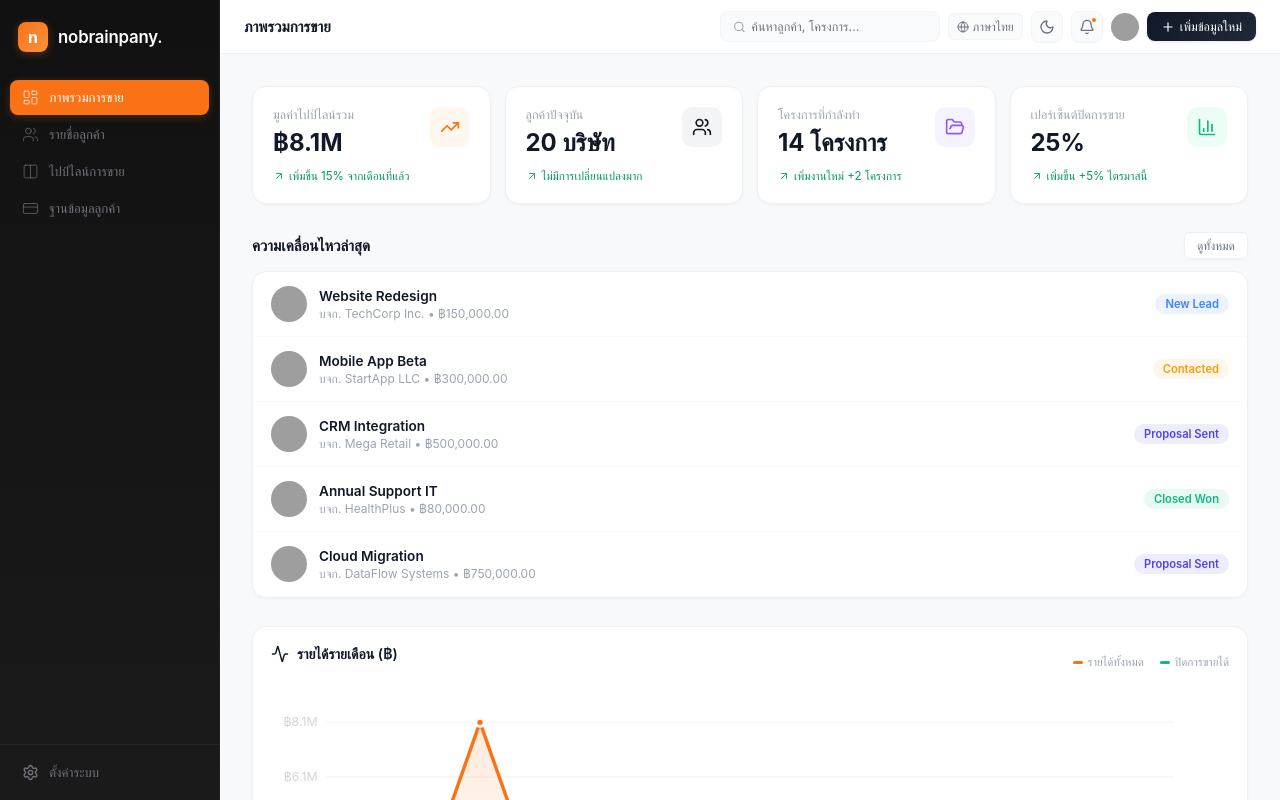
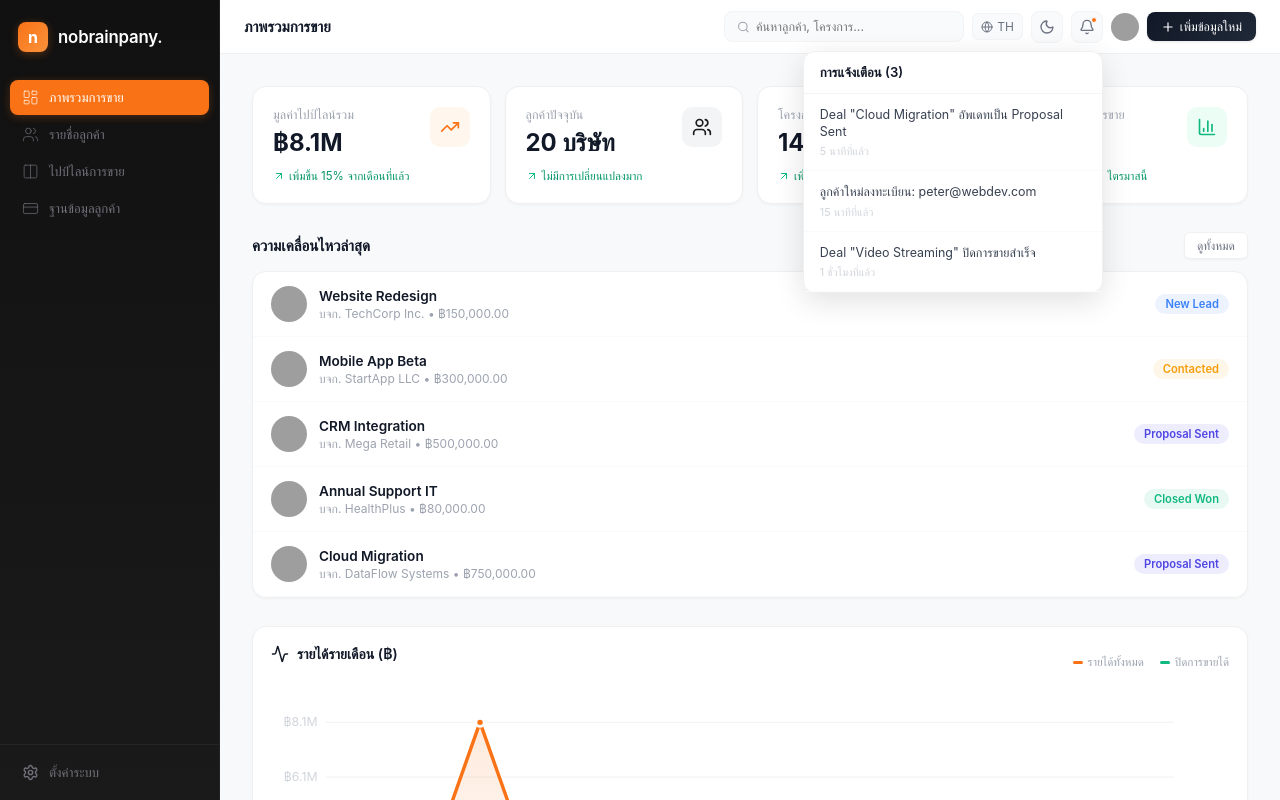
Before and after one commit to maxkikibee-ui/antimonday, a React app in the folder app/: page /antimonday/dashboard in a window 1280 px wide. Both pictures are taken after a click on the button 1086 px from the left and 26 px from the top of the page. Built offline with nearby package versions, Linux system fonts and the light colour scheme; grey boxes are pictures that could not be loaded; the HTML template or start-up script is replaced by a standard one; a web font is replaced by a local one.

Commit message:
Make Topbar functional: search, dark mode, notifications, add menu

```diff
--- a/app/src/components/Layout/Topbar.jsx
+++ b/app/src/components/Layout/Topbar.jsx
@@ -1,6 +1,7 @@
-import React from 'react';
-import { useLocation } from 'react-router-dom';
-import { Search, Moon, Bell, Plus, Globe } from 'lucide-react';
+import React, { useState, useEffect, useRef } from 'react';
+import { useLocation, useNavigate } from 'react-router-dom';
+import { Search, Moon, Sun, Bell, Plus, Globe, X } from 'lucide-react';
+import { initialData } from '../../data';
 
 const pageNames = {
   '/dashboard': 'ภาพรวมการขาย',
@@ -11,68 +12,167 @@ const pageNames = {
 
 const Topbar = () => {
   const location = useLocation();
+  const navigate = useNavigate();
   const currentPage = pageNames[location.pathname] || 'nobrainpany';
 
+  const [query, setQuery] = useState('');
+  const [results, setResults] = useState([]);
+  const [showResults, setShowResults] = useState(false);
+  const [darkMode, setDarkMode] = useState(false);
+  const [showNotif, setShowNotif] = useState(false);
+  const [showAddMenu, setShowAddMenu] = useState(false);
+  const searchRef = useRef(null);
+
+  // Search across all data
+  useEffect(() => {
+    if (!query.trim()) { setResults([]); return; }
+    const q = query.toLowerCase();
+    const deals = JSON.parse(localStorage.getItem('deals') || 'null') || initialData.deals;
+    const contacts = JSON.parse(localStorage.getItem('contacts') || 'null') || initialData.contacts;
+    const subs = JSON.parse(localStorage.getItem('subscriptions') || '[]');
+
+    const found = [];
+    deals.filter(d => d.title.toLowerCase().includes(q) || d.company.toLowerCase().includes(q))
+      .slice(0, 3).forEach(d => found.push({ type: 'deal', label: d.title, sub: d.company, link: '/pipeline' }));
+    contacts.filter(c => c.name.toLowerCase().includes(q) || c.company.toLowerCase().includes(q) || c.email.toLowerCase().includes(q))
+      .slice(0, 3).forEach(c => found.push({ type: 'contact', label: c.name, sub: c.company, link: '/contacts' }));
+    subs.filter(s => s.email.toLowerCase().includes(q) || (s.name || '').toLowerCase().includes(q))
+      .slice(0, 3).forEach(s => found.push({ type: 'subscription', label: s.email, sub: s.name || s.servicePlan, link: '/subscriptions' }));
+    setResults(found);
+  }, [query]);
+
+  // Close dropdowns on outside click
+  useEffect(() => {
+    const handler = (e) => {
+      if (searchRef.current && !searchRef.current.contains(e.target)) setShowResults(false);
+      setShowNotif(false);
+      setShowAddMenu(false);
+    };
+    document.addEventListener('click', handler);
+    return () => document.removeEventListener('click', handler);
+  }, []);
+
+  // Dark mode toggle
+  const toggleDark = () => {
+    const next = !darkMode;
+    setDarkMode(next);
+    document.documentElement.style.setProperty('--bg-color', next ? '#111827' : '#f8f9fb');
+    document.documentElement.style.setProperty('--card-bg', next ? '#1f2937' : '#ffffff');
+    document.documentElement.style.setProperty('--text-primary', next ? '#f9fafb' : '#111827');
+    document.documentElement.style.setProperty('--text-secondary', next ? '#9ca3af' : '#6b7280');
+    document.documentElement.style.setProperty('--border-color', next ? '#374151' : '#e5e7eb');
+    document.body.style.backgroundColor = next ? '#111827' : '#f8f9fb';
+    document.body.style.color = next ? '#f9fafb' : '#111827';
+  };
+
+  // Recent notifications (mock from deals)
+  const notifications = [
+    { id: 1, text: 'Deal "Cloud Migration" อัพเดทเป็น Proposal Sent', time: '5 นาทีที่แล้ว' },
+    { id: 2, text: 'ลูกค้าใหม่ลงทะเบียน: peter@webdev.com', time: '15 นาทีที่แล้ว' },
+    { id: 3, text: 'Deal "Video Streaming" ปิดการขายสำเร็จ', time: '1 ชั่วโมงที่แล้ว' },
+  ];
+
+  const typeLabels = { deal: '📊 Deal', contact: '👤 Contact', subscription: '💳 Subscription' };
+
   return (
-    <header style={s.topbar}>
-      <h1 style={s.title}>{currentPage}</h1>
-      <div style={s.right}>
-        <div style={s.search}>
-          <Search size={14} color="#9ca3af" />
-          <input type="text" placeholder="ค้นหาลูกค้า, โครงการ..." style={s.searchInput} />
+    <header style={st.topbar}>
+      <h1 style={st.title}>{currentPage}</h1>
+      <div style={st.right}>
+        {/* Search */}
+        <div ref={searchRef} style={{ position: 'relative' }}>
+          <div style={st.search}>
+            <Search size={14} color="#9ca3af" />
+            <input type="text" placeholder="ค้นหาลูกค้า, โครงการ..."
+              style={st.searchInput} value={query}
+              onChange={(e) => { setQuery(e.target.value); setShowResults(true); }}
+              onFocus={() => query && setShowResults(true)} />
+            {query && <button style={st.clearSearch} onClick={() => { setQuery(''); setResults([]); }}><X size={12} /></button>}
+          </div>
+          {showResults && results.length > 0 && (
+            <div style={st.dropdown}>
+              {results.map((r, i) => (
+                <div key={i} style={st.dropItem} onClick={() => { navigate(r.link); setShowResults(false); setQuery(''); }}>
+                  <div style={st.dropType}>{typeLabels[r.type]}</div>
+                  <div style={st.dropLabel}>{r.label}</div>
+                  <div style={st.dropSub}>{r.sub}</div>
+                </div>
+              ))}
+            </div>
+          )}
+          {showResults && query && results.length === 0 && (
+            <div style={st.dropdown}><div style={{ padding: '14px', color: '#9ca3af', fontSize: '0.8rem', textAlign: 'center' }}>ไม่พบผลลัพธ์</div></div>
+          )}
         </div>
-        <div style={s.lang}><Globe size={12} /><span>ภาษาไทย</span></div>
-        <button style={s.iconBtn} aria-label="Theme"><Moon size={16} /></button>
-        <button style={s.iconBtn} aria-label="Notifications">
-          <Bell size={16} />
-          <span style={s.dot}></span>
+
+        <div style={st.lang}><Globe size={12} /><span>TH</span></div>
+
+        {/* Dark mode */}
+        <button style={st.iconBtn} onClick={(e) => { e.stopPropagation(); toggleDark(); }} aria-label="Theme">
+          {darkMode ? <Sun size={16} color="#f59e0b" /> : <Moon size={16} />}
         </button>
-        <img src="https://ui-avatars.com/api/?name=NB&background=f97316&color=fff&size=28&bold=true" alt="User" style={s.avatar} />
-        <button style={s.addBtn}><Plus size={14} />เพิ่มข้อมูลใหม่</button>
+
+        {/* Notifications */}
+        <div style={{ position: 'relative' }}>
+          <button style={st.iconBtn} onClick={(e) => { e.stopPropagation(); setShowNotif(!showNotif); }} aria-label="Notifications">
+            <Bell size={16} /><span style={st.dot}></span>
+          </button>
+          {showNotif && (
+            <div style={st.notifDrop}>
+              <div style={st.notifHead}>การแจ้งเตือน ({notifications.length})</div>
+              {notifications.map(n => (
+                <div key={n.id} style={st.notifItem}>
+                  <div style={st.notifText}>{n.text}</div>
+                  <div style={st.notifTime}>{n.time}</div>
+                </div>
+              ))}
+            </div>
+          )}
+        </div>
+
+        <img src="https://ui-avatars.com/api/?name=NB&background=f97316&color=fff&size=28&bold=true" alt="User" style={st.avatar} />
+
+        {/* Add new */}
+        <div style={{ position: 'relative' }}>
+          <button style={st.addBtn} onClick={(e) => { e.stopPropagation(); setShowAddMenu(!showAddMenu); }}>
+            <Plus size={14} />เพิ่มข้อมูลใหม่
+          </button>
+          {showAddMenu && (
+            <div style={st.addDrop}>
+              <div style={st.addItem} onClick={() => { navigate('/contacts'); setShowAddMenu(false); }}>👤 เพิ่มลูกค้าใหม่</div>
+              <div style={st.addItem} onClick={() => { navigate('/pipeline'); setShowAddMenu(false); }}>📊 เพิ่ม Deal ใหม่</div>
+              <div style={st.addItem} onClick={() => { navigate('/subscriptions'); setShowAddMenu(false); }}>💳 เพิ่มสมาชิกใหม่</div>
+            </div>
+          )}
+        </div>
       </div>
     </header>
   );
 };
 
-const s = {
-  topbar: {
-    height: '54px', padding: '0 24px', display: 'flex', alignItems: 'center',
-    justifyContent: 'space-between', backgroundColor: '#fff',
-    borderBottom: '1px solid #eef0f2'
-  },
+const st = {
+  topbar: { height: '54px', padding: '0 24px', display: 'flex', alignItems: 'center', justifyContent: 'space-between', backgroundColor: '#fff', borderBottom: '1px solid #eef0f2' },
   title: { fontSize: '0.95rem', fontWeight: '600', color: '#111827' },
   right: { display: 'flex', alignItems: 'center', gap: '8px' },
-  search: {
-    display: 'flex', alignItems: 'center', gap: '6px',
-    backgroundColor: '#f9fafb', borderRadius: '8px', padding: '7px 12px',
-    width: '220px', border: '1px solid #f3f4f6'
-  },
-  searchInput: {
-    border: 'none', background: 'transparent', outline: 'none',
-    fontSize: '0.78rem', color: '#374151', width: '100%', fontFamily: 'inherit'
-  },
-  lang: {
-    display: 'flex', alignItems: 'center', gap: '4px', fontSize: '0.75rem',
-    color: '#6b7280', padding: '5px 8px', borderRadius: '6px',
-    border: '1px solid #f3f4f6', cursor: 'pointer', backgroundColor: '#f9fafb'
-  },
-  iconBtn: {
-    width: '32px', height: '32px', borderRadius: '8px', border: '1px solid #f3f4f6',
-    backgroundColor: '#f9fafb', display: 'flex', alignItems: 'center', justifyContent: 'center',
-    cursor: 'pointer', color: '#6b7280', position: 'relative', transition: 'all 0.15s'
-  },
-  dot: {
-    position: 'absolute', top: '5px', right: '5px', width: '6px', height: '6px',
-    borderRadius: '50%', backgroundColor: '#f97316', border: '1.5px solid #fff'
-  },
+  search: { display: 'flex', alignItems: 'center', gap: '6px', backgroundColor: '#f9fafb', borderRadius: '8px', padding: '7px 12px', width: '240px', border: '1px solid #f3f4f6', position: 'relative' },
+  searchInput: { border: 'none', background: 'transparent', outline: 'none', fontSize: '0.78rem', color: '#374151', width: '100%', fontFamily: 'inherit' },
+  clearSearch: { background: 'none', border: 'none', cursor: 'pointer', color: '#9ca3af', padding: '2px', display: 'flex' },
+  dropdown: { position: 'absolute', top: '100%', left: 0, right: 0, marginTop: '6px', backgroundColor: '#fff', borderRadius: '10px', boxShadow: '0 8px 30px rgba(0,0,0,0.12)', border: '1px solid #f0f0f0', overflow: 'hidden', zIndex: 100, minWidth: '280px' },
+  dropItem: { padding: '10px 14px', cursor: 'pointer', borderBottom: '1px solid #f9fafb', transition: 'background 0.1s' },
+  dropType: { fontSize: '0.65rem', color: '#9ca3af', marginBottom: '2px' },
+  dropLabel: { fontSize: '0.82rem', fontWeight: '600', color: '#111827' },
+  dropSub: { fontSize: '0.72rem', color: '#9ca3af' },
+  lang: { display: 'flex', alignItems: 'center', gap: '4px', fontSize: '0.75rem', color: '#6b7280', padding: '5px 8px', borderRadius: '6px', border: '1px solid #f3f4f6', cursor: 'pointer', backgroundColor: '#f9fafb' },
+  iconBtn: { width: '32px', height: '32px', borderRadius: '8px', border: '1px solid #f3f4f6', backgroundColor: '#f9fafb', display: 'flex', alignItems: 'center', justifyContent: 'center', cursor: 'pointer', color: '#6b7280', position: 'relative', transition: 'all 0.15s' },
+  dot: { position: 'absolute', top: '5px', right: '5px', width: '6px', height: '6px', borderRadius: '50%', backgroundColor: '#f97316', border: '1.5px solid #fff' },
   avatar: { width: '28px', height: '28px', borderRadius: '50%', cursor: 'pointer' },
-  addBtn: {
-    display: 'flex', alignItems: 'center', gap: '5px', padding: '7px 14px',
-    background: 'linear-gradient(135deg, #111827 0%, #1f2937 100%)',
-    color: '#fff', border: 'none', borderRadius: '8px',
-    fontSize: '0.78rem', fontWeight: '500', cursor: 'pointer', fontFamily: 'inherit',
-    boxShadow: '0 1px 3px rgba(0,0,0,0.1)'
-  }
+  addBtn: { display: 'flex', alignItems: 'center', gap: '5px', padding: '7px 14px', background: 'linear-gradient(135deg, #111827 0%, #1f2937 100%)', color: '#fff', border: 'none', borderRadius: '8px', fontSize: '0.78rem', fontWeight: '500', cursor: 'pointer', fontFamily: 'inherit', boxShadow: '0 1px 3px rgba(0,0,0,0.1)' },
+  notifDrop: { position: 'absolute', top: '100%', right: 0, marginTop: '8px', backgroundColor: '#fff', borderRadius: '12px', boxShadow: '0 8px 30px rgba(0,0,0,0.12)', border: '1px solid #f0f0f0', width: '300px', zIndex: 100 },
+  notifHead: { padding: '12px 16px', fontWeight: '600', fontSize: '0.82rem', color: '#111827', borderBottom: '1px solid #f3f4f6' },
+  notifItem: { padding: '12px 16px', borderBottom: '1px solid #f9fafb', cursor: 'pointer' },
+  notifText: { fontSize: '0.78rem', color: '#374151', marginBottom: '4px', lineHeight: '1.4' },
+  notifTime: { fontSize: '0.68rem', color: '#d1d5db' },
+  addDrop: { position: 'absolute', top: '100%', right: 0, marginTop: '8px', backgroundColor: '#fff', borderRadius: '10px', boxShadow: '0 8px 30px rgba(0,0,0,0.12)', border: '1px solid #f0f0f0', overflow: 'hidden', zIndex: 100, minWidth: '180px' },
+  addItem: { padding: '10px 16px', fontSize: '0.82rem', color: '#374151', cursor: 'pointer', borderBottom: '1px solid #f9fafb' },
 };
 
 export default Topbar;
```
